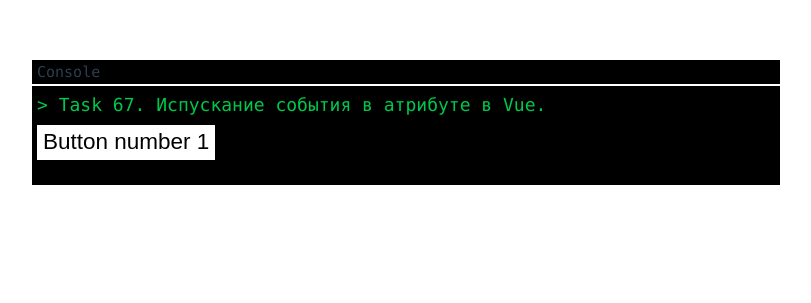
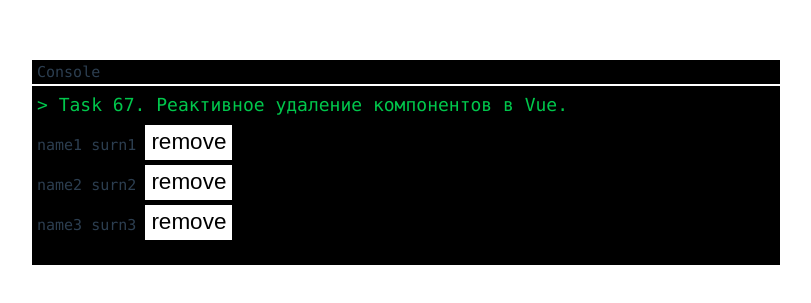
Before and after one commit to GanievIbraim/Vue3_base, a Vue app: page / in a window 1280 px wide. Shown: the part 127-430 px from the top of the page, without its empty margins (234-1045 px from the left). Built offline with nearby package versions, Linux system fonts and the light colour scheme.

Commit message:
Reactive component removal

```diff
--- a/src/App.vue
+++ b/src/App.vue
@@ -5,8 +5,8 @@
   </div>
 
   <div id='cmd'>
-    <p>> Task 67. Испускание события в атрибуте в Vue.</p>
-    <Employee @func="func" />
+    <p>> Task 67. Реактивное удаление компонентов в Vue.</p>
+    <Employee v-for="user in users" :id="user.id" :name="user.name" :surn="user.surn" @remove="remove" :key="user.id" />
   </div>
 
 </template>
@@ -17,15 +17,32 @@
   export default {
     data() {
       return {
-
+        users: [{
+            id: 1,
+            name: 'name1',
+            surn: 'surn1'
+          },
+          {
+            id: 2,
+            name: 'name2',
+            surn: 'surn2'
+          },
+          {
+            id: 3,
+            name: 'name3',
+            surn: 'surn3'
+          },
+        ],
       }
     },
     components: {
       Employee
     },
     methods: {
-      func(name, salary) {
-        console.log(name, salary);
+      remove(id) {
+        this.users = this.users.filter((user) => {
+          return user.id !== id;
+        })
       }
     }
   }
--- a/src/components/Employee.vue
+++ b/src/components/Employee.vue
@@ -1,11 +1,20 @@
 <template>
-    <button @click="$emit('func', 'Ibraim', '3000$')">Button number 1</button>
-
+	{{ name }}
+	{{ surn }}
+    <button @click="$emit('remove', id)">
+		remove
+	</button>
+    <br>
 </template>
 
 <script>
     export default {
-        emits: ['func'],
+        props: {
+            id: Number,
+            name: String,
+            surn: String,
+        },
+        emits: ['remove'],
         data() {
             return {
 
```
